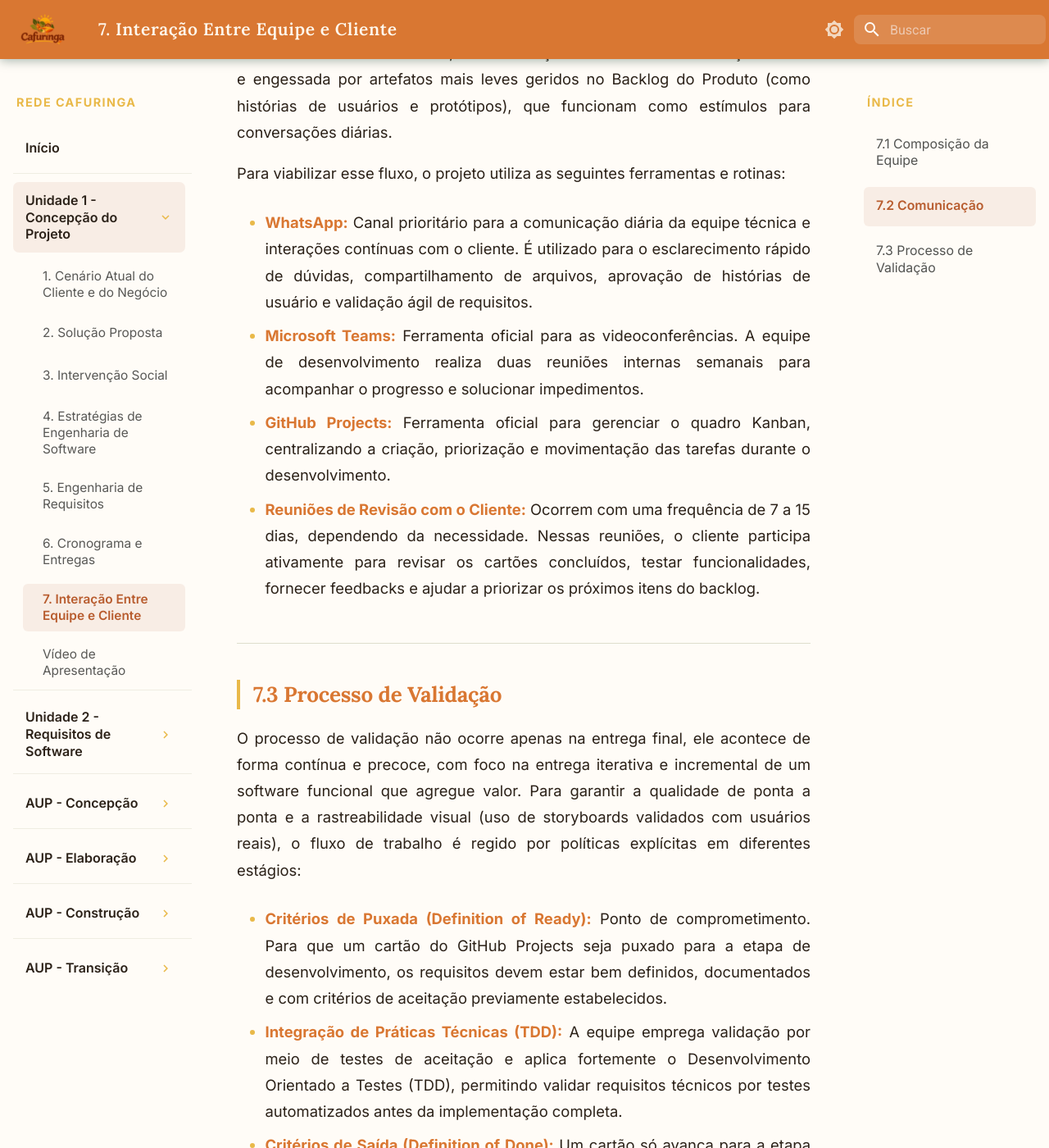
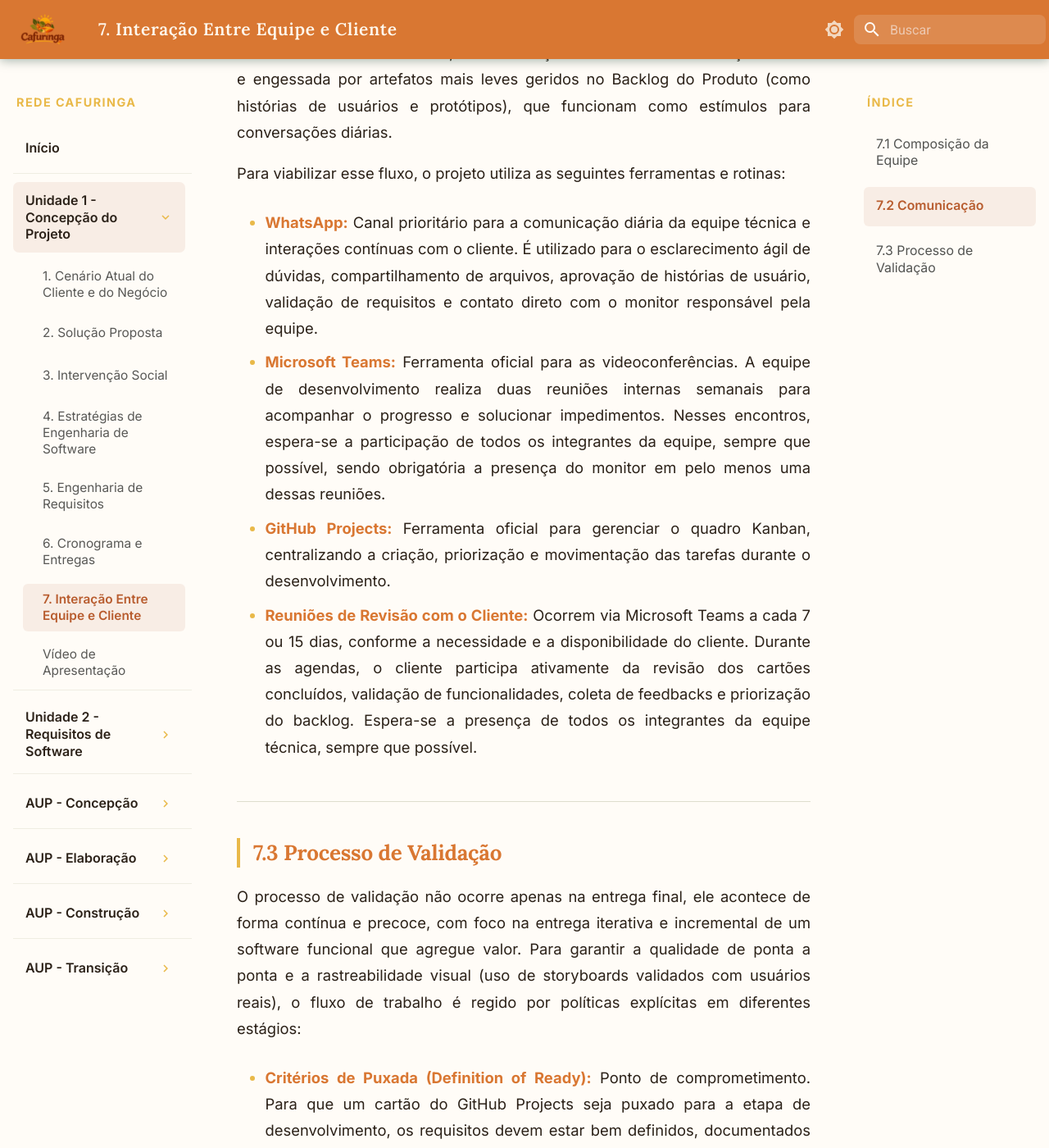
Before and after one commit to mdsreq-fga-unb/REQ-2026.2-T02-RedeCafuringa, an MkDocs documentation site: the page built from docs/unidade1/interacao.md, in a window 1280 px wide and 1400 px high, scrolled down 1931 px. Shown: the whole window at 82% size. Built offline with MkDocs 1.6.1 and Material for MkDocs 9.7.7, drawn with Linux system fonts in a browser that asks for light colours.

Commit message:
docs: aprimora descrições das ferramentas e rotinas de comunicação da equipe no interacao.md

```diff
--- a/docs/unidade1/interacao.md
+++ b/docs/unidade1/interacao.md
@@ -21,13 +21,13 @@
 
 Para viabilizar esse fluxo, o projeto utiliza as seguintes ferramentas e rotinas:
 
-* **WhatsApp:** Canal prioritário para a comunicação diária da equipe técnica e interações contínuas com o cliente. É utilizado para o esclarecimento rápido de dúvidas, compartilhamento de arquivos, aprovação de histórias de usuário e validação ágil de requisitos.
+* **WhatsApp:** Canal prioritário para a comunicação diária da equipe técnica e interações contínuas com o cliente. É utilizado para o esclarecimento ágil de dúvidas, compartilhamento de arquivos, aprovação de histórias de usuário, validação de requisitos e contato direto com o monitor responsável pela equipe.
 
-* **Microsoft Teams:** Ferramenta oficial para as videoconferências. A equipe de desenvolvimento realiza duas reuniões internas semanais para acompanhar o progresso e solucionar impedimentos.
+* **Microsoft Teams:** Ferramenta oficial para as videoconferências. A equipe de desenvolvimento realiza duas reuniões internas semanais para acompanhar o progresso e solucionar impedimentos. Nesses encontros, espera-se a participação de todos os integrantes da equipe, sempre que possível, sendo obrigatória a presença do monitor em pelo menos uma dessas reuniões.
 
 * **GitHub Projects:** Ferramenta oficial para gerenciar o quadro Kanban, centralizando a criação, priorização e movimentação das tarefas durante o desenvolvimento.
 
-* **Reuniões de Revisão com o Cliente:** Ocorrem com uma frequência de 7 a 15 dias, dependendo da necessidade. Nessas reuniões, o cliente participa ativamente para revisar os cartões concluídos, testar funcionalidades, fornecer feedbacks e ajudar a priorizar os próximos itens do backlog.
+* **Reuniões de Revisão com o Cliente:** Ocorrem via Microsoft Teams a cada 7 ou 15 dias, conforme a necessidade e a disponibilidade do cliente. Durante as agendas, o cliente participa ativamente da revisão dos cartões concluídos, validação de funcionalidades, coleta de feedbacks e priorização do backlog. Espera-se a presença de todos os integrantes da equipe técnica, sempre que possível.
 
 ---
 
```
